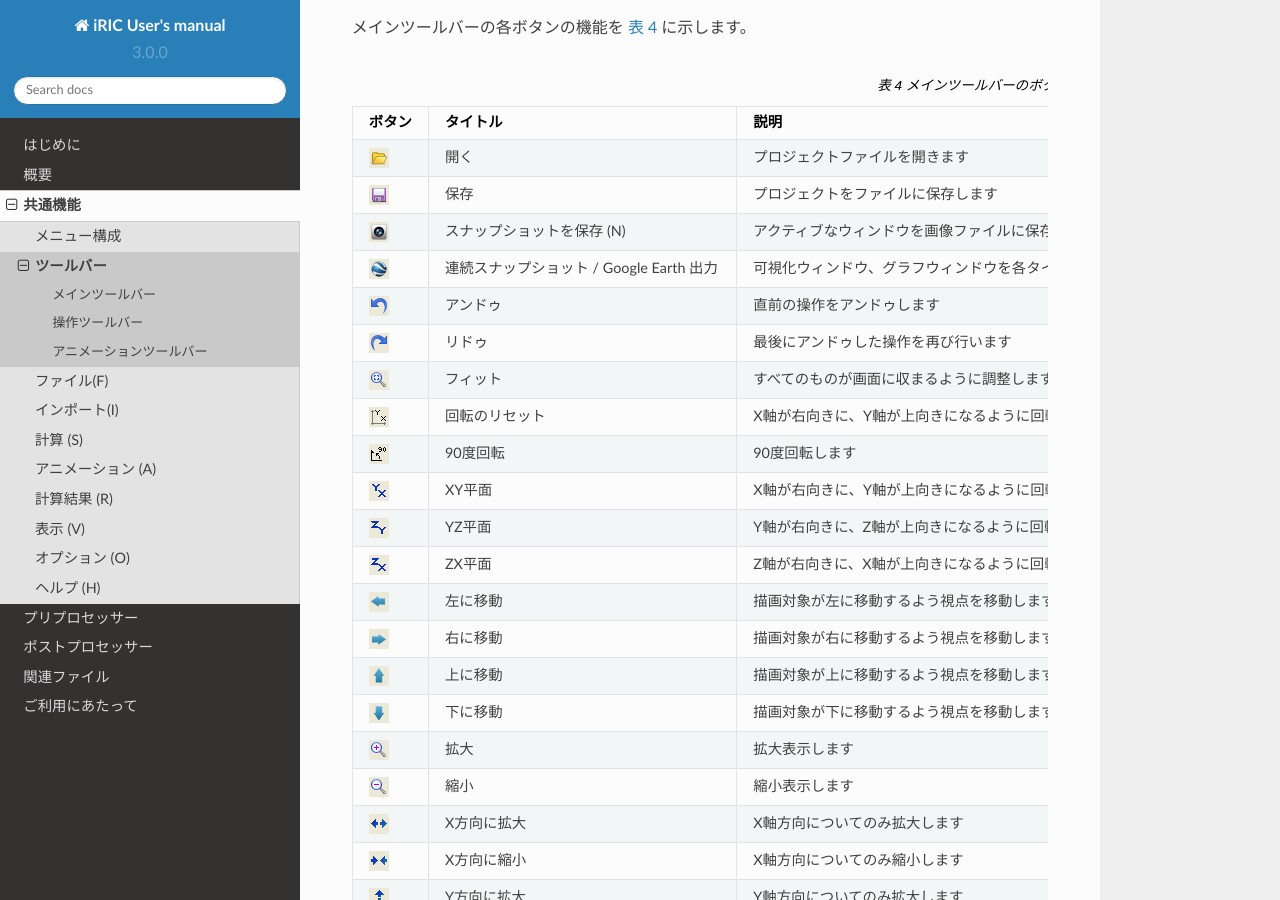
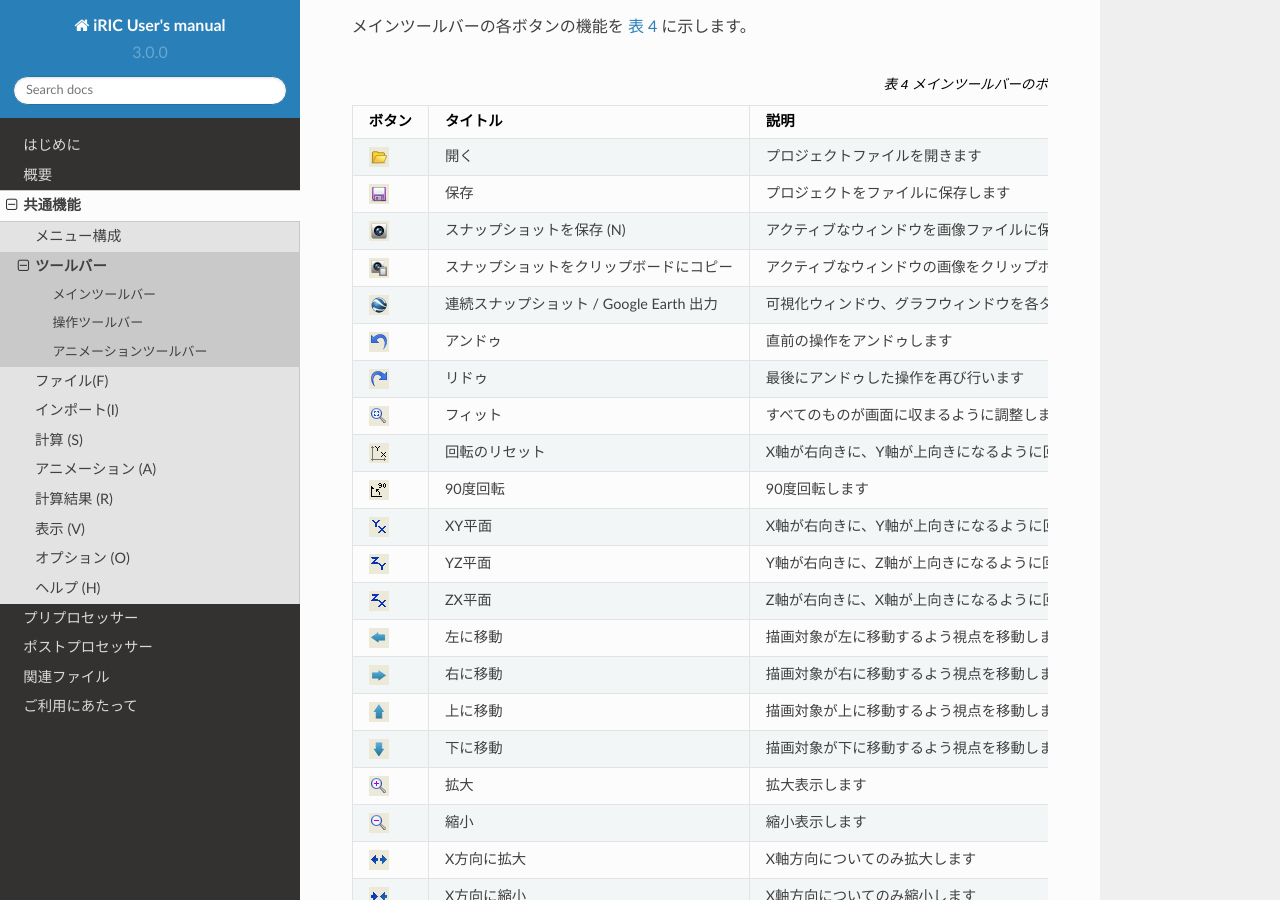
Before and after one commit to i-RIC/gui_user_manual, a Sphinx documentation site: the page built from source/03/02_toolbars.rst, in a window 1280 px wide and 900 px high, scrolled down 352 px. Built offline with Sphinx 7.4.7 and the Read the Docs theme 2.0.0, drawn with Linux system fonts in a browser that asks for light colours.

Commit message:
Description about copying snapshot to clipboard added.

```diff
--- a/source/03/01_menu_config.rst
+++ b/source/03/01_menu_config.rst
@@ -33,6 +33,9 @@
    * -
      - スナップショットを保存 (N)
      - アクティブなウィンドウのスナップショットを保存します
+   * -
+     - スナップショットをクリップボードにコピー
+     - アクティブなウィンドウの画像をクリップボードにコピーします
    * -
      - 連続スナップショット / Google Earth 出力
      - 可視化ウィンドウ、グラフウィンドウを各タイムステップについて画像ファイルに保存し、Google Earth 用のKMLファイルを出力します
--- a/source/03/02_toolbars.rst
+++ b/source/03/02_toolbars.rst
@@ -21,6 +21,7 @@
 .. |icon_file_open| image:: images/icon_file_open.png
 .. |icon_file_save| image:: images/icon_file_save.png
 .. |icon_file_snapshot| image:: images/icon_file_snapshot.png
+.. |icon_file_snapshot_clipboard| image:: images/icon_file_snapshot_clipboard.png
 .. |icon_file_googleearth| image:: images/icon_file_googleearth.png
 .. |icon_undo| image:: images/icon_undo.png
 .. |icon_redo| image:: images/icon_redo.png
@@ -70,6 +71,9 @@
    * - |icon_file_snapshot|
      - スナップショットを保存 (N)
      - アクティブなウィンドウを画像ファイルに保存します
+   * - |icon_file_snapshot_clipboard|
+     - スナップショットをクリップボードにコピー
+     - アクティブなウィンドウの画像をクリップボードにコピーします
    * - |icon_file_googleearth|
      - 連続スナップショット / Google Earth 出力
      - 可視化ウィンドウ、グラフウィンドウを各タイムステップについて画像ファイルに保存し、Google Earth 用のKMLファイルを出力します
--- a/source/03/03_file.rst
+++ b/source/03/03_file.rst
@@ -13,6 +13,7 @@
    03_05_save_as_project
    03_06_property
    03_07_snapshot
+   03_08_snapshot_clipboard
    03_08_continuous_snapshot
    03_09_import
    03_10_export
```
Also changed, not shown: source/03/03_08_snapshot_clipboard.rst (added, +13 -0 lines), source/02/images/main_toolbar.png, source/03/images/icon_file_snapshot_clipboard.png (added), source/03/images/main_toolbar.png, source/03/images/snapshot_clipboard_message.png (added).
